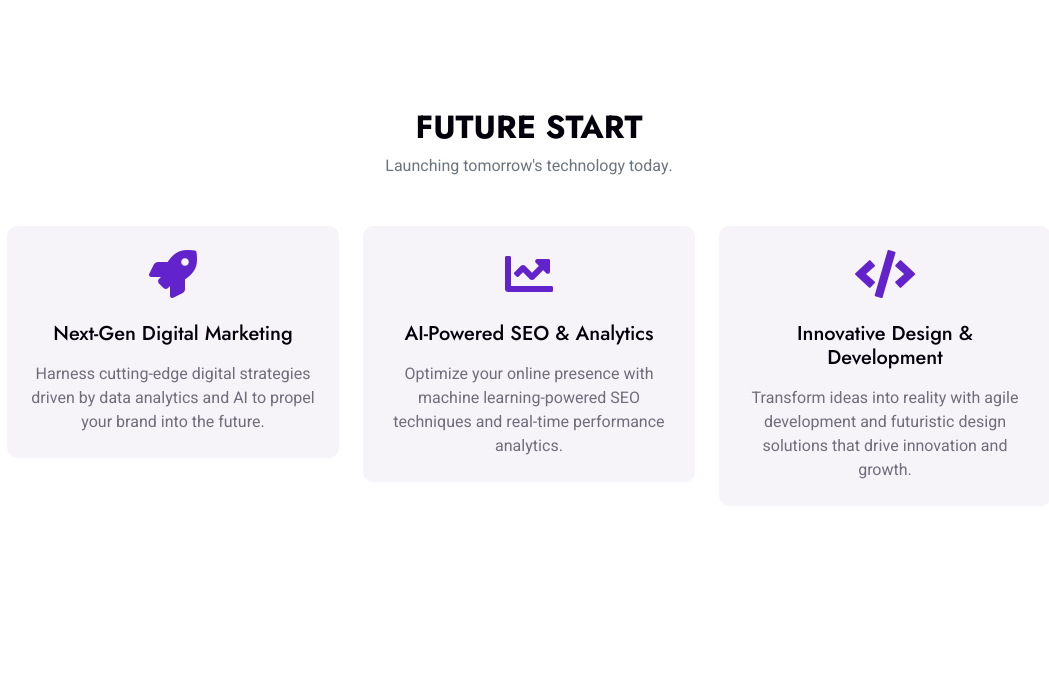
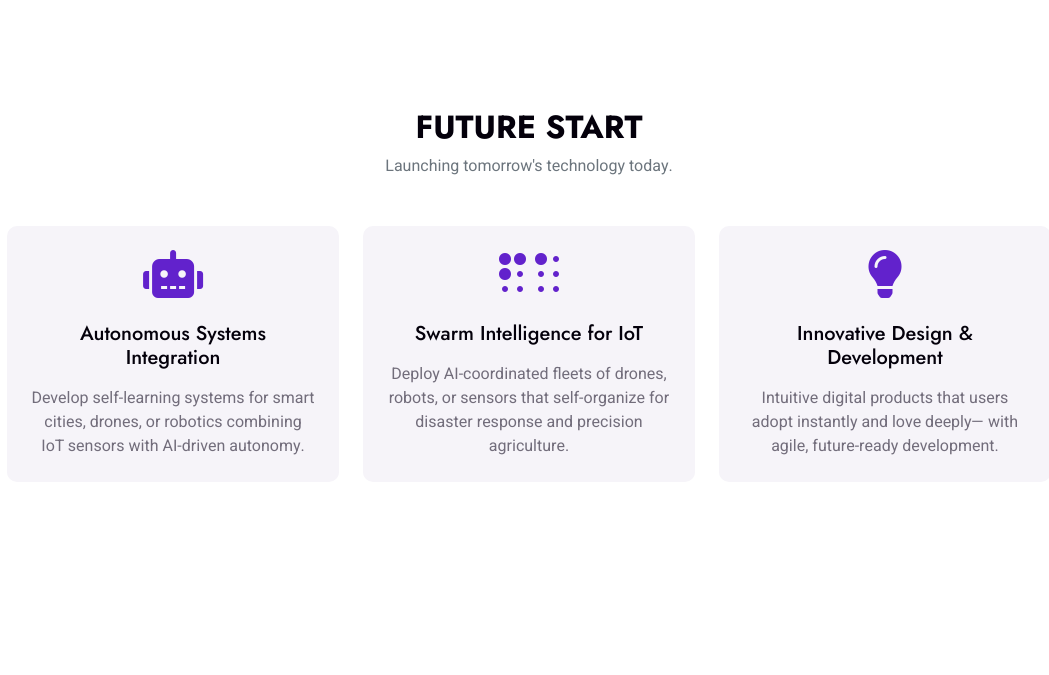
Before and after one commit to Krishnareddy2468/InnoWavZ, a Django app: page /about in a window 1280 px wide. Shown: the part 541-1216 px from the top of the page, without its empty margins (111-1160 px from the left). Run offline with Django 5.2, Linux system fonts and the light colour scheme; some libraries are stand-ins or nearby versions.

Commit message:
updated about,signin

```diff
--- a/InnoWavz/templates/core/about.html
+++ b/InnoWavz/templates/core/about.html
@@ -15,7 +15,7 @@
         </div>
     </div>
 </div>
-        <!-- Future Start -->
+ <!-- Future Start -->
 <div class="container-xxl py-5">
     <div class="container py-5 px-lg-5">
       <div class="text-center mb-5">
@@ -23,31 +23,35 @@
         <p class="text-muted">Launching tomorrow's technology today.</p>
       </div>
       <div class="row g-4">
+        <!-- Autonomous Systems -->
         <div class="col-lg-4 wow fadeInUp" data-wow-delay="0.1s">
           <div class="feature-item bg-light rounded text-center p-4">
-            <i class="fa fa-3x fa-rocket text-primary mb-4"></i>
-            <h5 class="mb-3">Next-Gen Digital Marketing</h5>
-            <p class="m-0">Harness cutting-edge digital strategies driven by data analytics and AI to propel your brand into the future.</p>
+            <i class="fas fa-robot fa-3x text-primary mb-4"></i>
+            <h5 class="mb-3">Autonomous Systems Integration</h5>
+            <p class="m-0">Develop self-learning systems for smart cities, drones, or robotics combining IoT sensors with AI-driven autonomy.</p>
           </div>
         </div>
+
+        <!-- Swarm Intelligence -->
         <div class="col-lg-4 wow fadeInUp" data-wow-delay="0.3s">
           <div class="feature-item bg-light rounded text-center p-4">
-            <i class="fa fa-3x fa-chart-line text-primary mb-4"></i>
-            <h5 class="mb-3">AI-Powered SEO &amp; Analytics</h5>
-            <p class="m-0">Optimize your online presence with machine learning-powered SEO techniques and real-time performance analytics.</p>
+            <i class="fas fa-braille fa-3x text-primary mb-4"></i>
+            <h5 class="mb-3">Swarm Intelligence for IoT</h5>
+            <p class="m-0">Deploy AI-coordinated fleets of drones, robots, or sensors that self-organize for disaster response and precision agriculture.</p>
           </div>
         </div>
+
+        <!-- Innovative Design -->
         <div class="col-lg-4 wow fadeInUp" data-wow-delay="0.5s">
           <div class="feature-item bg-light rounded text-center p-4">
-            <i class="fa fa-3x fa-code text-primary mb-4"></i>
-            <h5 class="mb-3">Innovative Design &amp; Development</h5>
-            <p class="m-0">Transform ideas into reality with agile development and futuristic design solutions that drive innovation and growth.</p>
+            <i class="fas fa-lightbulb fa-3x text-primary mb-4"></i>
+            <h5 class="mb-3">Innovative Design & Development</h5>
+            <p class="m-0">Intuitive digital products that users adopt instantly and love deeply— with agile, future-ready development.</p>
           </div>
         </div>
       </div>
     </div>
   </div>
-  <!-- Future End -->
 
 
         <!-- About Start -->
@@ -138,8 +142,8 @@
                         <div class="team-item bg-light rounded">
                             <div class="text-center border-bottom p-4">
                                 <img class="img-fluid rounded-circle mb-4" src="img/team-1.jpg" alt="">
-                                <h5>John Doe</h5>
-                                <span>CEO & Founder</span>
+                                <h5>N.Krishna reddy</h5>
+                                <!-- <span>CEO & Founder</span> -->
                             </div>
                             <div class="d-flex justify-content-center p-4">
                                 <a class="btn btn-square mx-1" href=""><i class="fab fa-facebook-f"></i></a>
@@ -153,8 +157,8 @@
                         <div class="team-item bg-light rounded">
                             <div class="text-center border-bottom p-4">
                                 <img class="img-fluid rounded-circle mb-4" src="img/team-2.jpg" alt="">
-                                <h5>Jessica Brown</h5>
-                                <span>Web Designer</span>
+                                <h5>Shiva</h5>
+                                <!-- <span>Web Designer</span> -->
                             </div>
                             <div class="d-flex justify-content-center p-4">
                                 <a class="btn btn-square mx-1" href=""><i class="fab fa-facebook-f"></i></a>
@@ -168,8 +172,8 @@
                         <div class="team-item bg-light rounded">
                             <div class="text-center border-bottom p-4">
                                 <img class="img-fluid rounded-circle mb-4" src="img/team-3.jpg" alt="">
-                                <h5>Tony Johnson</h5>
-                                <span>SEO Expert</span>
+                                <h5>A.Saketh</h5>
+                                <!-- <span>SEO Expert</span> -->
                             </div>
                             <div class="d-flex justify-content-center p-4">
                                 <a class="btn btn-square mx-1" href=""><i class="fab fa-facebook-f"></i></a>
--- a/InnoWavz/templates/core/contact.html
+++ b/InnoWavz/templates/core/contact.html
@@ -24,7 +24,8 @@
                 <div class="row justify-content-center">
                     <div class="col-lg-7">
                         <div class="wow fadeInUp" data-wow-delay="0.3s">
-                            <p class="text-center mb-4">The contact form is currently inactive. Get a functional and working contact form with Ajax & PHP in a few minutes. Just copy and paste the files, add a little code and you're done. <a href="https://htmlcodex.com/contact-form">Download Now</a>.</p>
+                            <p class="text-center mb-4">The contact form is currently inactive.</p>
+                            <!-- Get a functional and working contact form with Ajax & PHP in a few minutes. Just copy and paste the files, add a little code and you're done. <a href="https://htmlcodex.com/contact-form">Download Now -->
                             <form>
                                 <div class="row g-3">
                                     <div class="col-md-6">
```
Also changed, not shown: InnoWavz/templates/core/index.html (+23 -19 lines), InnoWavz/static/img/signinbackground.jpg (added).
